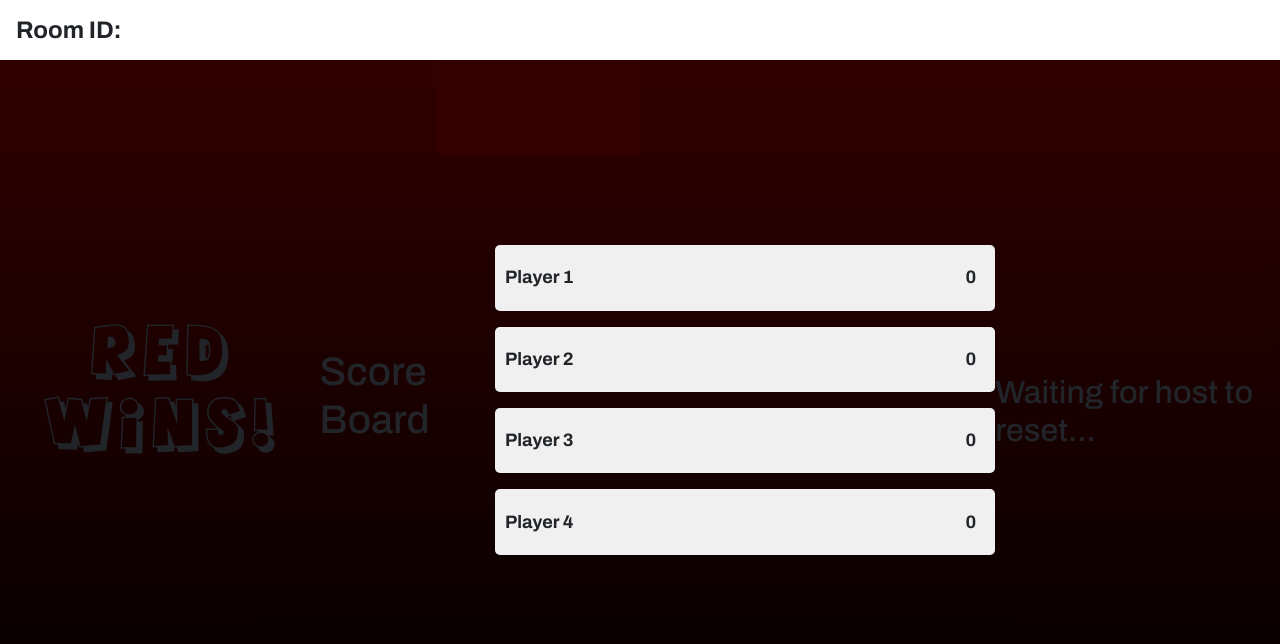
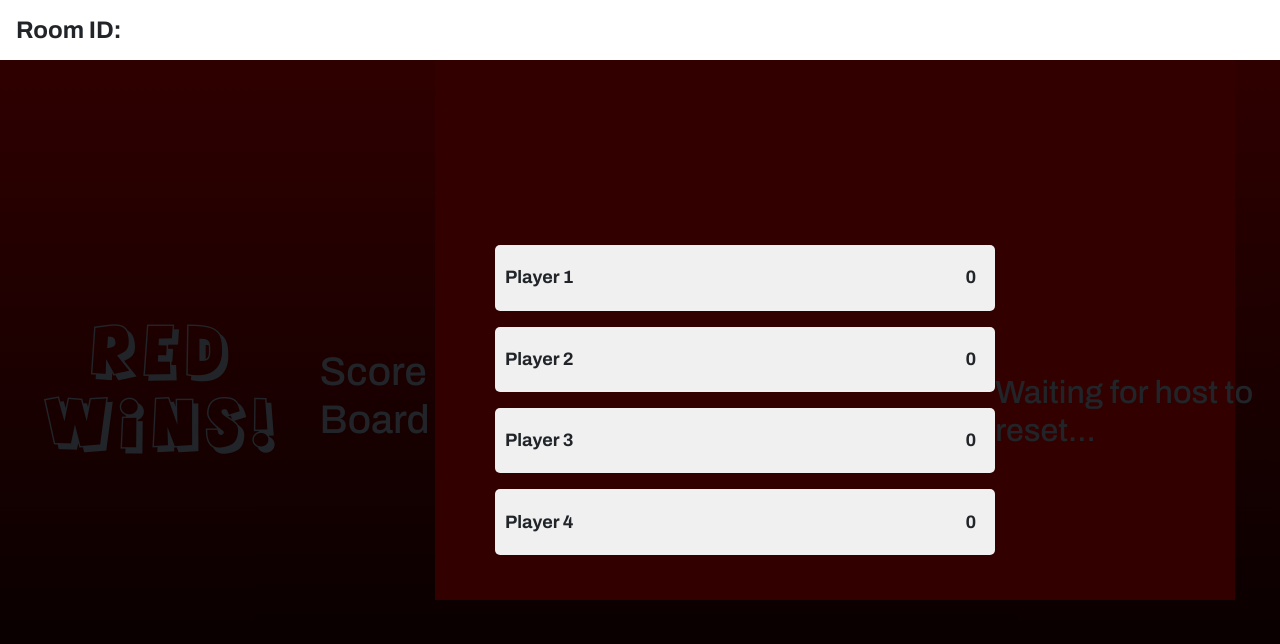
Before and after one commit to tumieK/MazeGameGen, a website: page MazeGenGame/public/play.html in a window 1280 px wide. Drawn offline with nearby package versions, Linux system fonts and the light colour scheme; no server answers.

Commit message:
Update play.html

```diff
--- a/MazeGenGame/public/play.html
+++ b/MazeGenGame/public/play.html
@@ -48,7 +48,7 @@
     <div class="row">
         <div class="col-md-4 mx-auto my-auto">
             <!-- Setting the canvas size to handle the game's graphics -->
-            <canvas id="canvas" width="800" height="600" style="color: red; width: 50%; height: 50%;"></canvas>
+            <canvas id="canvas" width="800" height="600"; width: 100%; height: 100%;"></canvas>
         </div>
     </div>
     <!-- Lobby Panel division responsible for displaying the LobbyId, player color, and buttons to start the game -->
```
